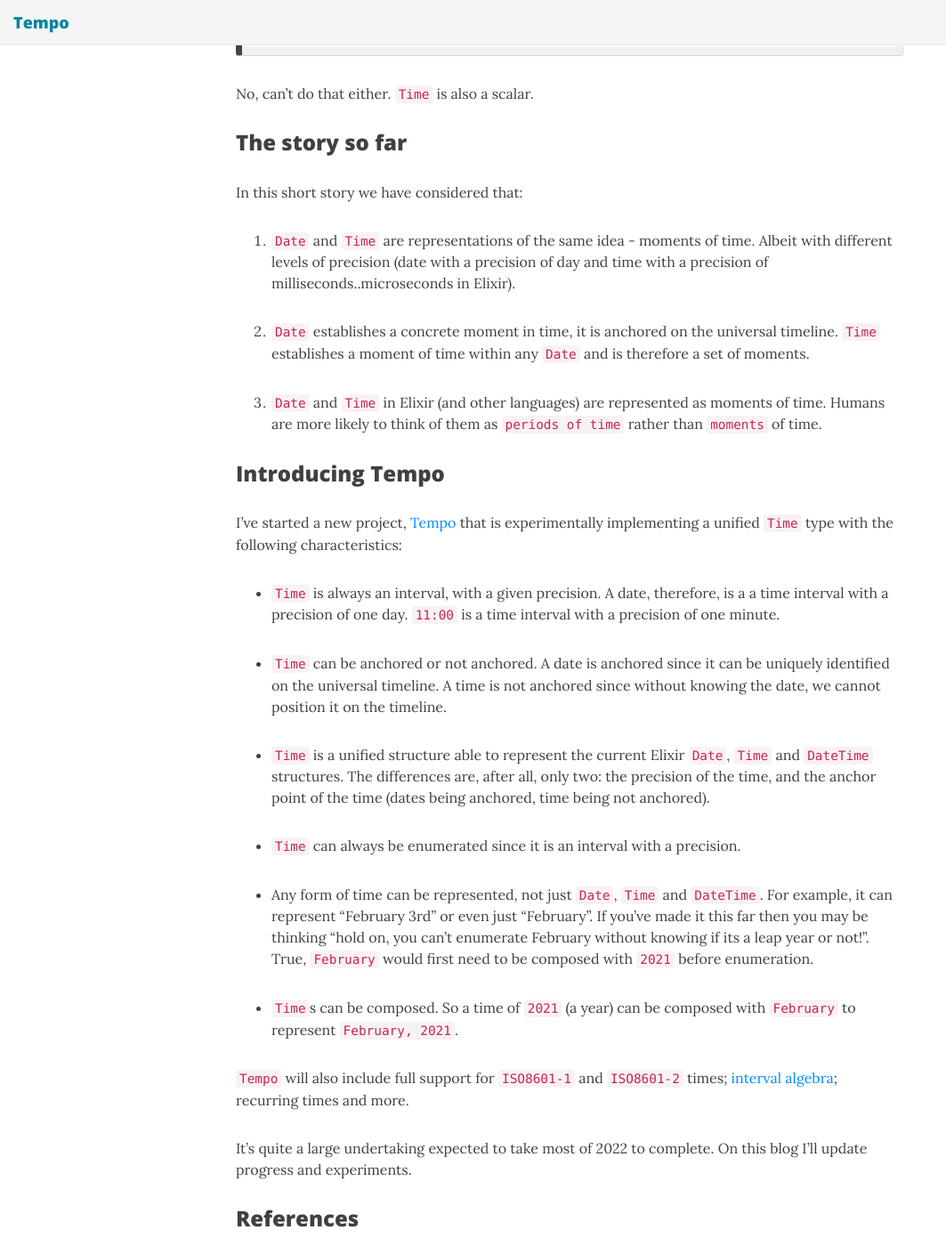
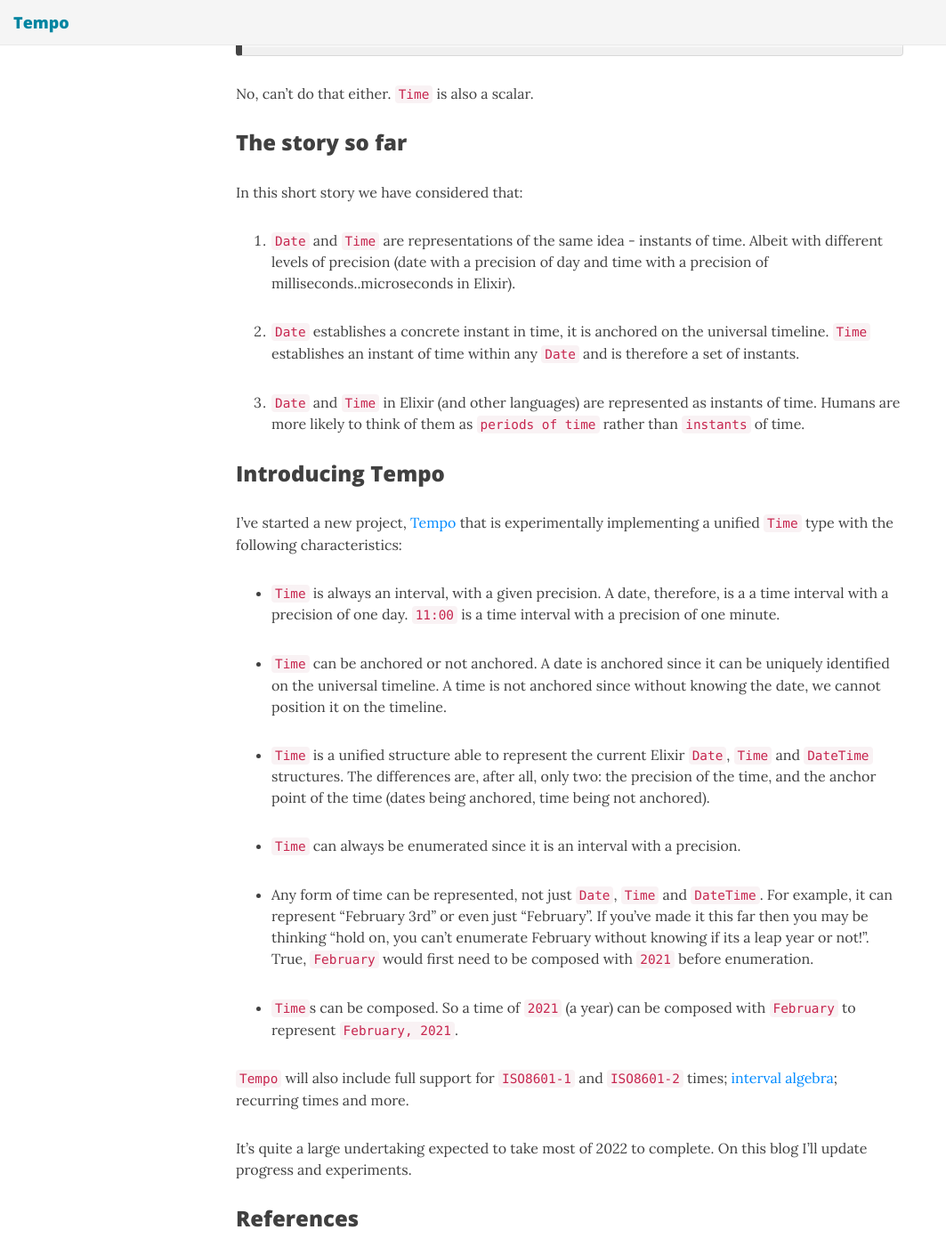
Before and after one commit to kipcole9/tempo, a Jekyll site: the page built from docs/_posts/2021-01-04-its-about-time.md, in a window 1280 px wide and 1400 px high, scrolled down 2027 px. Shown: the whole window at 89% size, without its empty margins (0-1063 px from the left). Built offline with Jekyll 4.4.1, drawn with Linux system fonts in a browser that asks for light colours; nearby versions of some CDN libraries; some of the changed text lies outside the part shown.

````diff
--- a/docs/_posts/2021-01-04-its-about-time.md
+++ b/docs/_posts/2021-01-04-its-about-time.md
@@ -6,13 +6,13 @@ title: Thinking differently about time in Elixir
 
 Elixir, in common with many (most?, all?) programming languages considers `date` and `time` to be separate structures even though time is a continuum and both `date` and `time` are different representations of the same concept.
 
-Additionally `date` and `time` are represented as a moment (or instant) in time:
+Additionally `date` and `time` are represented as an instant in time:
 
-* `date` represents a moment in time. That is, a `date` represents a unique moment on the timeline since the big bang.
+* `date` represents an instant in time. That is, a `date` represents a unique instant on the timeline since the big bang.
 
-* `time` represents a moment *within* any given `date`.  Therefore `time` is a set of moments on the universe's timeline; one moment occuring for each `date`.
+* `time` represents an instant *within* any given `date`.  Therefore `time` is a set of instants on the universe's timeline; one instant occuring for each `date`.
 
-So despite representing the same concepts - a moment in time - a `date` is a scalar and `time` is a set.
+So despite representing the same concepts - an instant in time - a `date` is a scalar and `time` is a set.
 
 ### What is a Date?
 
@@ -28,7 +28,7 @@ iex> Enum.map ~D[2021-01-01], &IO.puts/1
     (elixir 1.11.2) lib/enum.ex:3461: Enum.map/2
 ```
 
-No, `Date` is not enumerable in Elixir (and other languages). It's implemented as a scalar. It represents a moment in time with a precision of one day.
+No, `Date` is not enumerable in Elixir (and other languages). It's implemented as a scalar. It represents an instant in time with a precision of one day.
 
 ### What is a Time?
 
@@ -65,11 +65,11 @@ No, can't do that either. `Time` is also a scalar.
 
 In this short story we have considered that:
 
-1. `Date` and `Time` are representations of the same idea - moments of time. Albeit with different levels of precision (date with a precision of day and time with a precision of milliseconds..microseconds in Elixir).
+1. `Date` and `Time` are representations of the same idea - instants of time. Albeit with different levels of precision (date with a precision of day and time with a precision of milliseconds..microseconds in Elixir).
 
-2. `Date` establishes a concrete moment in time, it is anchored on the universal timeline. `Time` establishes a moment of time within any `Date` and is therefore a set of moments.
+2. `Date` establishes a concrete instant in time, it is anchored on the universal timeline. `Time` establishes an instant of time within any `Date` and is therefore a set of instants.
 
-3. `Date` and `Time` in Elixir (and other languages) are represented as moments of time. Humans are more likely to think of them as `periods of time` rather than `moments` of time.
+3. `Date` and `Time` in Elixir (and other languages) are represented as instants of time. Humans are more likely to think of them as `periods of time` rather than `instants` of time.
 
 ### Introducing Tempo
 
@@ -93,7 +93,7 @@ It's quite a large undertaking expected to take most of 2022 to complete.  On th
 
 ### References
 
-* Considering time as an interval rather than a moment is not a new idea. I recommend watching [Exploring Time by Eric Evans](https://www.youtube.com/watch?v=Zm95cYAtAa8).
+* Considering time as an interval rather than an instant is not a new idea. I recommend watching [Exploring Time by Eric Evans](https://www.youtube.com/watch?v=Zm95cYAtAa8).
 
 * Intervals in Elixir are partially implemented by [Date.Range](https://hexdocs.pm/elixir/Date.Range.html).
 
````
Also changed, not shown: CLAUDE.md (+2 -2 lines), guides/iso8601-conformance.md (+1 -1 lines), plans/implicit-to-explicit-interval-conversion.md (+1 -1 lines), assets/logo-light.png (added), assets/logo-social.png (added), assets/logo-social.svg (added), assets/logo.png (added), assets/logo.svg (added), logo.png (deleted), 3 other files.
